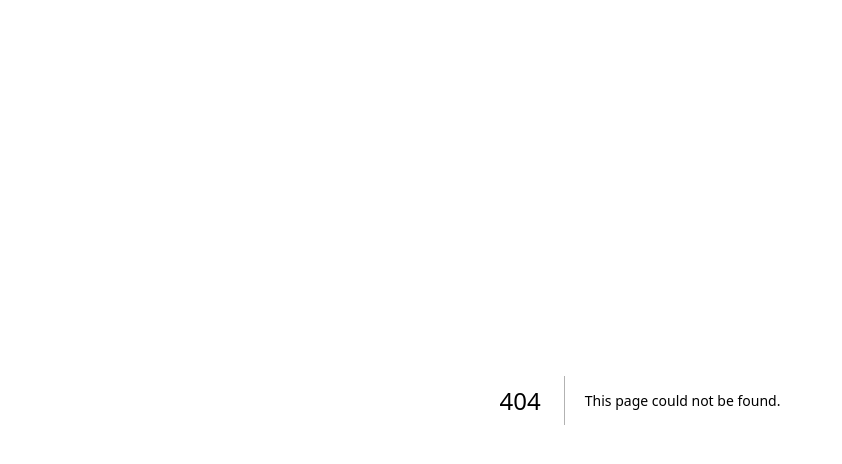
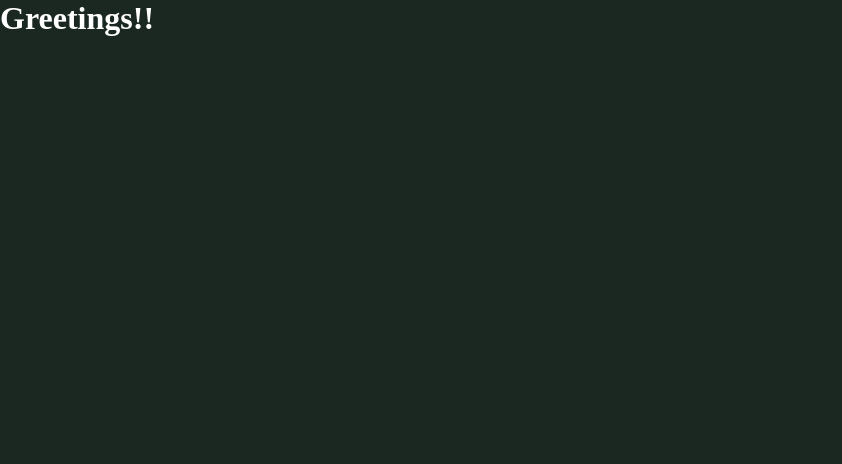
Before and after one commit to cheesehero112/chihiro.snider.io, a Next.js app: page /Greeting in a window 1280 px wide. Before the commit this address had no page. Shown: the top 464 px of the page, without its empty margins (0-842 px from the left). Built offline with nearby package versions, Linux system fonts and the light colour scheme.

Commit message:
started editting index.tsx

```diff
--- a/next.config.js
+++ b/next.config.js
@@ -1,6 +1,14 @@
 /** @type {import('next').NextConfig} */
-const nextConfig = {
+module.exports = {
   reactStrictMode: true,
-}
-
-module.exports = nextConfig
+  images: {
+    remotePatterns: [
+      {
+        protocol: 'https',
+        hostname: 'github.com',
+        port: '',
+        pathname: '/oslabs-beta/RediScope/raw/main/src/components/images/**',
+      },
+    ],
+  },
+};
--- /dev/null
+++ b/src/pages/Greeting.tsx
@@ -0,0 +1,3 @@
+export default function Greetings() {
+  return <h1>Greetings!!</h1>;
+}
--- a/src/styles/globals.css
+++ b/src/styles/globals.css
@@ -1,70 +1,38 @@
 :root {
   --max-width: 1100px;
   --border-radius: 12px;
-  --font-mono: ui-monospace, Menlo, Monaco, 'Cascadia Mono', 'Segoe UI Mono',
-    'Roboto Mono', 'Oxygen Mono', 'Ubuntu Monospace', 'Source Code Pro',
+  --font-mono: ui-monospace, Menlo, Monaco, 'Cascadia Mono', 'Segoe UI Mono', 'Roboto Mono', 'Oxygen Mono', 'Ubuntu Monospace', 'Source Code Pro',
     'Fira Mono', 'Droid Sans Mono', 'Courier New', monospace;
 
-  --foreground-rgb: 0, 0, 0;
-  --background-start-rgb: 214, 219, 220;
-  --background-end-rgb: 255, 255, 255;
+  --foreground-rgb: 255, 255, 255;
+  --background-start-rgb: 52, 78, 65;
+  --background-end-rgb: 88, 129, 87;
 
-  --primary-glow: conic-gradient(
-    from 180deg at 50% 50%,
-    #16abff33 0deg,
-    #0885ff33 55deg,
-    #54d6ff33 120deg,
-    #0071ff33 160deg,
-    transparent 360deg
-  );
-  --secondary-glow: radial-gradient(
-    rgba(255, 255, 255, 1),
-    rgba(255, 255, 255, 0)
-  );
+  /* --primary-glow: conic-gradient(from 180deg at 50% 50%, #16abff33 0deg, #0885ff33 55deg, #54d6ff33 120deg, #0071ff33 160deg, transparent 360deg);
+  --secondary-glow: radial-gradient(rgba(255, 255, 255, 1), rgba(255, 255, 255, 0)); */
 
-  --tile-start-rgb: 239, 245, 249;
-  --tile-end-rgb: 228, 232, 233;
-  --tile-border: conic-gradient(
-    #00000080,
-    #00000040,
-    #00000030,
-    #00000020,
-    #00000010,
-    #00000010,
-    #00000080
-  );
+  --tile-start-rgb: 52, 78, 65;
+  --tile-end-rgb: 88, 129, 87;
+  --tile-border: conic-gradient(#00000080, #00000040, #00000030, #00000020, #00000010, #00000010, #00000080);
 
   --callout-rgb: 238, 240, 241;
   --callout-border-rgb: 172, 175, 176;
-  --card-rgb: 180, 185, 188;
+  --card-rgb: 218, 215, 205;
   --card-border-rgb: 131, 134, 135;
 }
 
 @media (prefers-color-scheme: dark) {
   :root {
     --foreground-rgb: 255, 255, 255;
-    --background-start-rgb: 0, 0, 0;
-    --background-end-rgb: 0, 0, 0;
+    --background-start-rgb: 163, 177, 138;
+    --background-end-rgb: 52, 78, 65;
 
-    --primary-glow: radial-gradient(rgba(1, 65, 255, 0.4), rgba(1, 65, 255, 0));
-    --secondary-glow: linear-gradient(
-      to bottom right,
-      rgba(1, 65, 255, 0),
-      rgba(1, 65, 255, 0),
-      rgba(1, 65, 255, 0.3)
-    );
+    /* --primary-glow: radial-gradient(rgba(163, 177, 138, 0.4), rgba(52, 78, 65, 0.3));
+    --secondary-glow: linear-gradient(to bottom right, rgba(1, 65, 255, 0), rgba(1, 65, 255, 0), rgba(218, 215, 205, 0.3)); */
 
     --tile-start-rgb: 2, 13, 46;
     --tile-end-rgb: 2, 5, 19;
-    --tile-border: conic-gradient(
-      #ffffff80,
-      #ffffff40,
-      #ffffff30,
-      #ffffff20,
-      #ffffff10,
-      #ffffff10,
-      #ffffff80
-    );
+    --tile-border: conic-gradient(#ffffff80, #ffffff40, #ffffff30, #ffffff20, #ffffff10, #ffffff10, #ffffff80);
 
     --callout-rgb: 20, 20, 20;
     --callout-border-rgb: 108, 108, 108;
@@ -87,12 +55,8 @@ body {
 
 body {
   color: rgb(var(--foreground-rgb));
-  background: linear-gradient(
-      to bottom,
-      transparent,
-      rgb(var(--background-end-rgb))
-    )
-    rgb(var(--background-start-rgb));
+  /* background: linear-gradient(to bottom, transparent, rgb(var(--background-end-rgb))) rgb(var(--background-start-rgb)); */
+  background-color: rgb(27, 40, 33);
 }
 
 a {
```
Also changed, not shown: src/pages/index.tsx (+42 -76 lines), src/styles/Home.module.css (+5 -16 lines), public/Rediscope-banner.png (added), public/giphygraph.gif (added).
